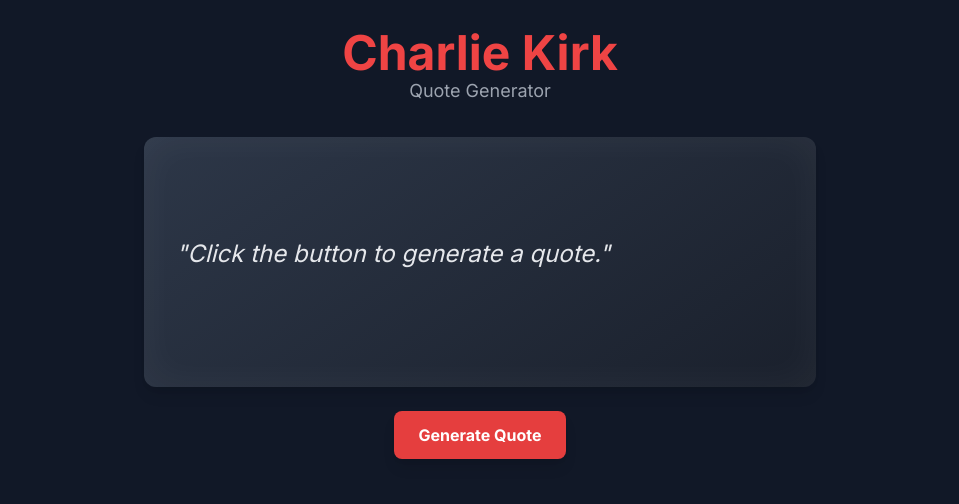
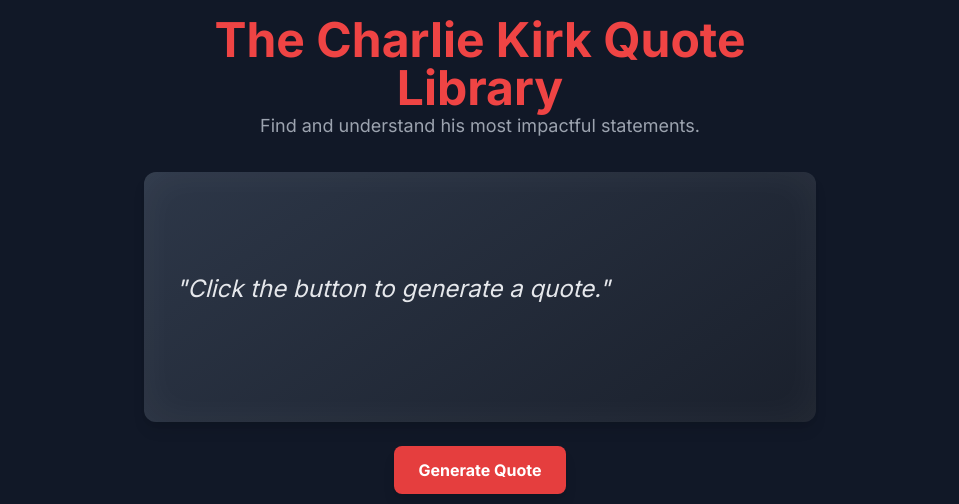
Before and after one commit to politisize/Charlie-Kirk-Quote-Generator, a plain HTML site: page index.html in a window 1280 px wide. Shown: the top 504 px of the page, without its empty margins (160-1119 px from the left). Drawn offline with nearby package versions, Linux system fonts and the light colour scheme.

Commit message:
Update index.html

```diff
--- a/index.html
+++ b/index.html
@@ -3,7 +3,7 @@
 <head>
     <meta charset="UTF-8">
     <meta name="viewport" content="width=device-width, initial-scale=1.0">
-    <title>Charlie Kirk Quote Generator</title>
+    <title>The Charlie Kirk Quote Library</title>
     <script src="https://cdn.tailwindcss.com"></script>
     <link rel="preconnect" href="https://fonts.googleapis.com">
     <link rel="preconnect" href="https://fonts.gstatic.com" crossorigin>
@@ -55,8 +55,8 @@
 
     <div class="w-full max-w-2xl mx-auto">
         <header class="text-center mb-8">
-            <h1 class="text-4xl md:text-5xl font-bold text-red-500">Charlie Kirk</h1>
-            <p class="text-lg text-gray-400">Quote Generator</p>
+            <h1 class="text-4xl md:text-5xl font-bold text-red-500">The Charlie Kirk Quote Library</h1>
+            <p class="text-lg text-gray-400">Find and understand his most impactful statements.</p>
         </header>
 
         <main id="app" class="w-full">
```
